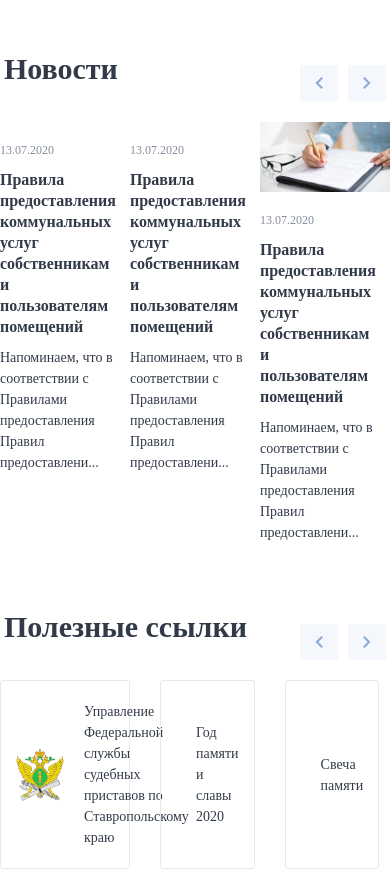
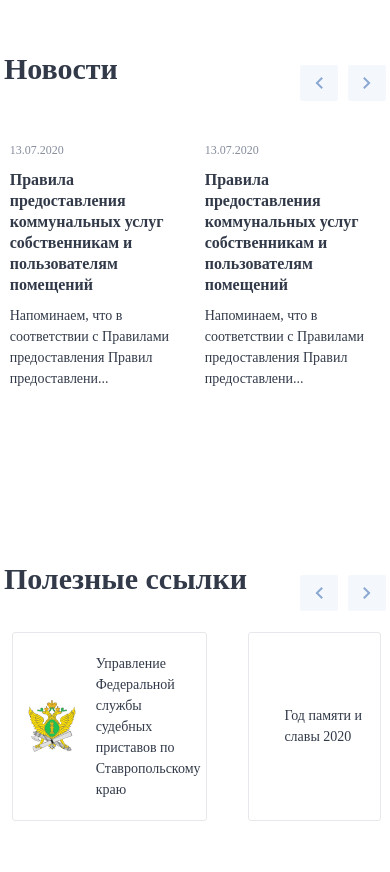
Before and after one commit to Loloops/Electro, a website built with webpack: page src/index.html in a window 390 px wide. Shown: the part 1960-2832 px from the top of the page. Built offline with nearby package versions, Linux system fonts and the light colour scheme; files whose address does not match are found by name.

Commit message:
Брейкпоинты на слайдер

```diff
--- a/src/js/modules/MiniSlider.js
+++ b/src/js/modules/MiniSlider.js
@@ -4,18 +4,31 @@ export default class MiniSlider extends Slider {
     super(contentClass, next, prev, sliderWrapper, sliderInner);
     this.width = window.getComputedStyle(this.sliderWrapper).width;
     this.offset = 0;
+    this.screen = window.screen.availWidth;
   }
 
 
   show() {
+
     this.sliderInner.style.width = 33.333333333 * this.contentClass.length + '%';
+    if(this.screen < 1060){
+      this.sliderInner.style.width = 50 * this.contentClass.length + '%';
+    }
+    if (this.screen < 760){
+      this.sliderInner.style.width = 100 * this.contentClass.length + '%';
+    }
     this.sliderInner.style.display = 'flex';
     this.sliderInner.style.transition = '0.5s all';
     this.sliderWrapper.style.overflow = 'hidden';
 
     this.contentClass.forEach(slide => {
       slide.style.width = (parseInt(this.width) / 3) + 'px';
-
+      if(this.screen < 1060){
+        slide.style.width = (parseInt(this.width) / 2) + 'px';
+      }
+      if(this.screen < 760){
+        slide.style.width = parseInt(this.width) + 'px';
+      }
     })
   }
 
@@ -24,25 +37,42 @@ export default class MiniSlider extends Slider {
   }
 
 
+  sreenWidth(){
+    let widthScreen
+    widthScreen = Math.ceil((this.contentClass.length - 3) / 3)//три показа
+
+    if(this.screen < 1060){
+      widthScreen = Math.ceil((this.contentClass.length - 2) / 2)//два показа
+    }
+    if(this.screen < 760){
+      widthScreen = Math.ceil((this.contentClass.length - 1) / 1)//один показ
+    }
+    return widthScreen
+  }
+
+
   changeNext() {
-    if (this.offset == this.replaces(this.width) * (Math.ceil((this.contentClass.length - 3) / 3))) {
+    if (this.offset == this.replaces(this.width) * (this.sreenWidth())) {
       this.offset = 0;
     } else {
       this.offset += this.replaces(this.width)
     }
     this.sliderInner.style.transform = `translateX(-${this.offset}px)`;
+  }
 
-  }
+
 
   changePrev() {
     if (this.offset == 0) {
-      this.offset = this.replaces(this.width) * (Math.ceil((this.contentClass.length - 3) / 3));
+      this.offset = this.replaces(this.width) * (this.sreenWidth());
     } else {
       this.offset -= this.replaces(this.width)
     }
     this.sliderInner.style.transform = `translateX(-${this.offset}px)`;
+  }
 
-  }
+
+
 
 
   init() {
--- a/src/styles/_media.scss
+++ b/src/styles/_media.scss
@@ -28,9 +28,26 @@
   }
 }
 
+@media (max-width: 1050px){
+  .news-SliderWrapper__item{
+    margin-left: 2%;
+  }
+  .links-SliderWrapper__item{
+    margin-left: 1%;
+  }
+}
+
+
+
 @media (max-width: 960px){
   .header-inner__item--mobile{
     display: none;
+  }
+}
+
+@media (max-width: 830px){
+  .news-SliderWrapper__item{
+    margin-left: 1%;
   }
 }
 
@@ -73,6 +90,9 @@
       margin-left: 2%;
     }
   }
+  .news-SliderWrapper__item{
+    margin-left: 0;
+  }
 }
 
 @media (max-width: 750px){
@@ -95,6 +115,20 @@
     height: auto;
     padding-right: 5%;
     margin-right: auto;
+  }
+  .news-SliderWrapper__item-img{
+    margin-left: 25%;
+  }
+  .news-SliderWrapper__item-date{
+    margin-left: 25%;
+  }
+  .news-SliderWrapper__item-title{
+    padding-right: 20%;
+    margin-left: 25%;
+  }
+  .news-SliderWrapper__item-subtitle{
+    margin-left: 25%;
+    padding-right: 20%;
   }
 }
 
@@ -124,6 +158,20 @@
   .header-inner__item-titles-suptitle{
     font-size: 9px;
   }
+  .news-SliderWrapper__item-img{
+    margin-left: 20%;
+  }
+  .news-SliderWrapper__item-date{
+    margin-left: 20%;
+  }
+  .news-SliderWrapper__item-title{
+    padding-right: 20%;
+    margin-left: 20%;
+  }
+  .news-SliderWrapper__item-subtitle{
+    margin-left: 20%;
+    padding-right: 20%;
+  }
 }
 @media (max-width: 500px){
   .mainSlider-items__content h1{
@@ -149,6 +197,20 @@
   .sectionTitle-title{
     font-size: 20px;
   }
+  .news-SliderWrapper__item-img{
+    margin-left: 10%;
+  }
+  .news-SliderWrapper__item-date{
+    margin-left: 10%;
+  }
+  .news-SliderWrapper__item-title{
+    padding-right: 20%;
+    margin-left: 10%;
+  }
+  .news-SliderWrapper__item-subtitle{
+    margin-left: 10%;
+    padding-right: 20%;
+  }
 }
 @media (max-width: 420px){
   .header-inner__item-titles-title{
@@ -163,11 +225,39 @@
   .mainSlider-items__content{
     height: 70vh;
   }
+  .news-SliderWrapper__item-img{
+    margin-left: 5%;
+  }
+  .news-SliderWrapper__item-date{
+    margin-left: 5%;
+  }
+  .news-SliderWrapper__item-title{
+    padding-right: 10%;
+    margin-left: 5%;
+  }
+  .news-SliderWrapper__item-subtitle{
+    margin-left: 5%;
+    padding-right: 10%;
+  }
 }
 
 @media (max-width: 360px){
   .mainSlider-items__content{
     height: 75vh;
+  }
+  .news-SliderWrapper__item-img{
+    margin-left: 0;
+  }
+  .news-SliderWrapper__item-date{
+    margin-left: 0;
+  }
+  .news-SliderWrapper__item-title{
+    padding-right: 5%;
+    margin-left: 0;
+  }
+  .news-SliderWrapper__item-subtitle{
+    margin-left: 0;
+    padding-right: 5%;
   }
 }
 
--- a/src/styles/style.scss
+++ b/src/styles/style.scss
@@ -217,9 +217,7 @@
 
 .news{
   margin-bottom: 60px;
-  &-Slider{
 
-  }
   &-SliderWrapper{
 
     &__inner{
@@ -276,9 +274,7 @@
       border: 1px solid #E6E8EC;
       border-radius: 3px;
       margin-right: 30px;
-      &-img{
 
-      }
       &-title{
         margin-left: 20px;
       }
```
Also changed, not shown: dist/css/main.css, dist/index.html, dist/js/main.js, 2 other files.
